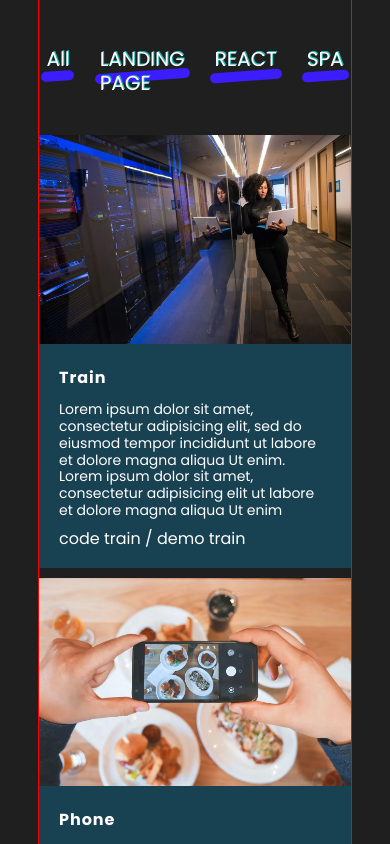
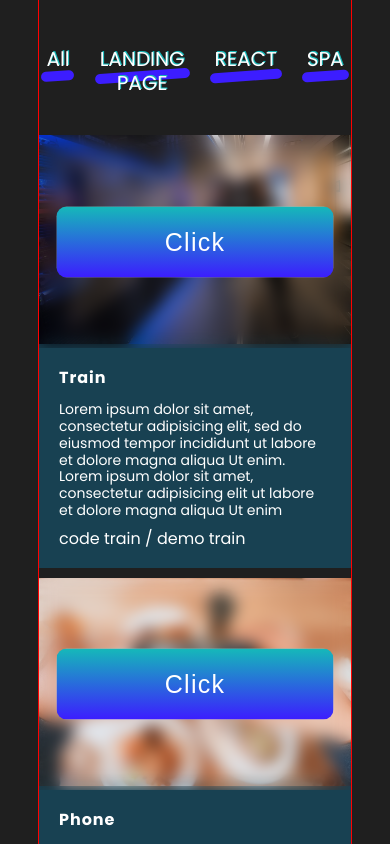
Before and after one commit to tabolo1000/portfolio, a React app: page / in a window 390 px wide. Shown: the part 3600-4444 px from the top of the page. Built offline with nearby package versions, Linux system fonts and the light colour scheme.

Commit message:
Adapted works section for phones and tablets

```diff
--- a/src/components/menu/Menu.tsx
+++ b/src/components/menu/Menu.tsx
@@ -25,6 +25,6 @@ padding: 40px;
     display: flex;
     gap: 30px;
     justify-content: center;
-
+    text-align: center;
   }
 `;
--- a/src/layout/section/works/work/Work.tsx
+++ b/src/layout/section/works/work/Work.tsx
@@ -1,6 +1,7 @@
 import styled from "styled-components";
 import { WorkProjectType } from "../Works";
 import { Button } from "../../../../components/Button";
+import { theme } from "../../../../styles/Themes";
 
 export const Work = ({
   title,
@@ -63,8 +64,7 @@ const WorkImageWrapper = styled.div`
     opacity: 0;
   };
 
-  &:hover{
-    &::before{
+  &::before{
     content: "";
     display: inline-block;
     position: absolute;
@@ -72,11 +72,25 @@ const WorkImageWrapper = styled.div`
     right: 0;
     top: 0;
     bottom: 0;
-    backdrop-filter: blur(8px);
+
   }
+
+  &:hover{
+    &::before{
+      backdrop-filter: blur(8px);
+    }
+
   ${Button}{
     opacity: 1;
   }
   }
 
+  @media ${theme.tablet} {
+    ${Button}{
+      opacity: 1;
+    }
+    &::before{
+      backdrop-filter: blur(8px);
+    }
+  }
 `
```
